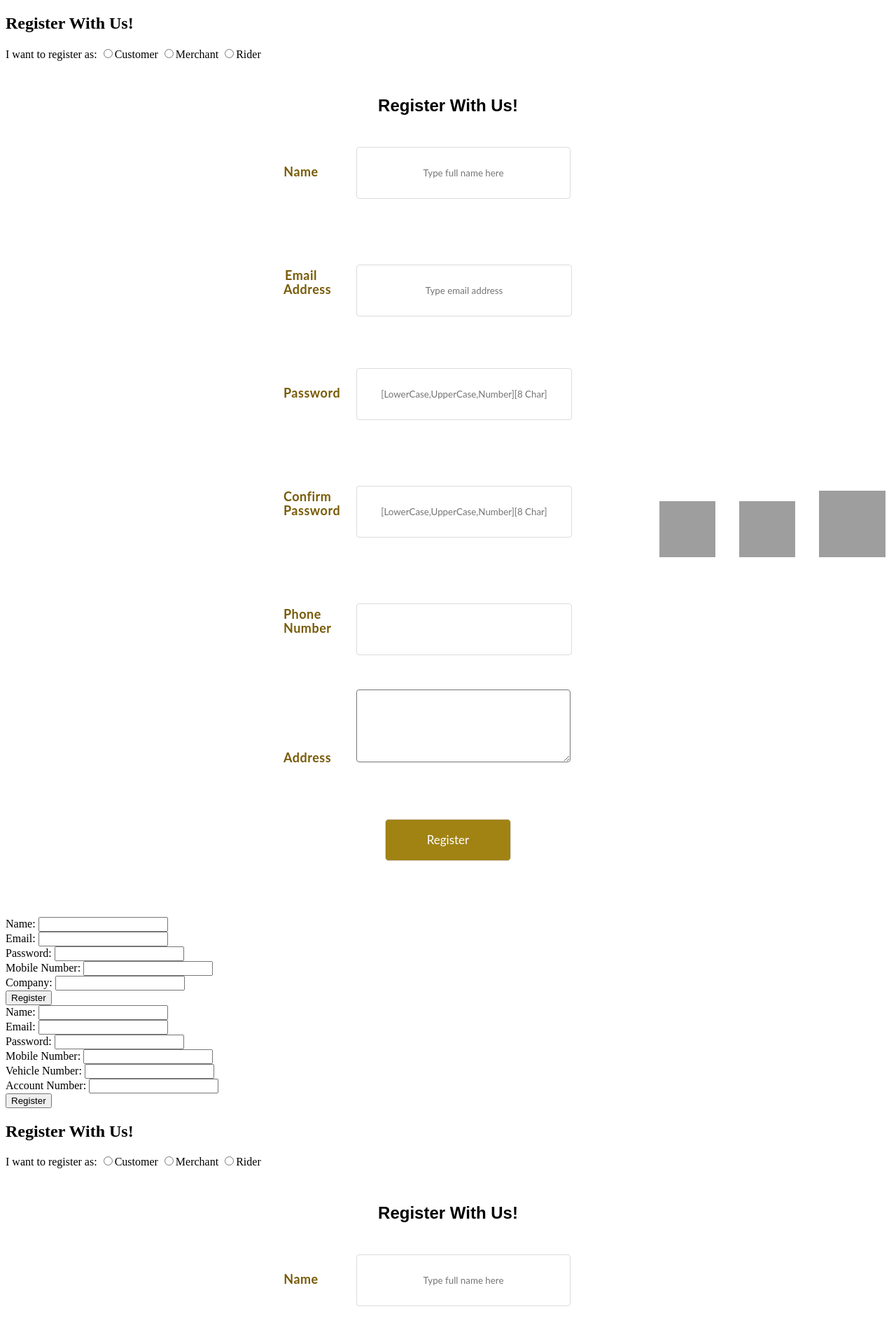
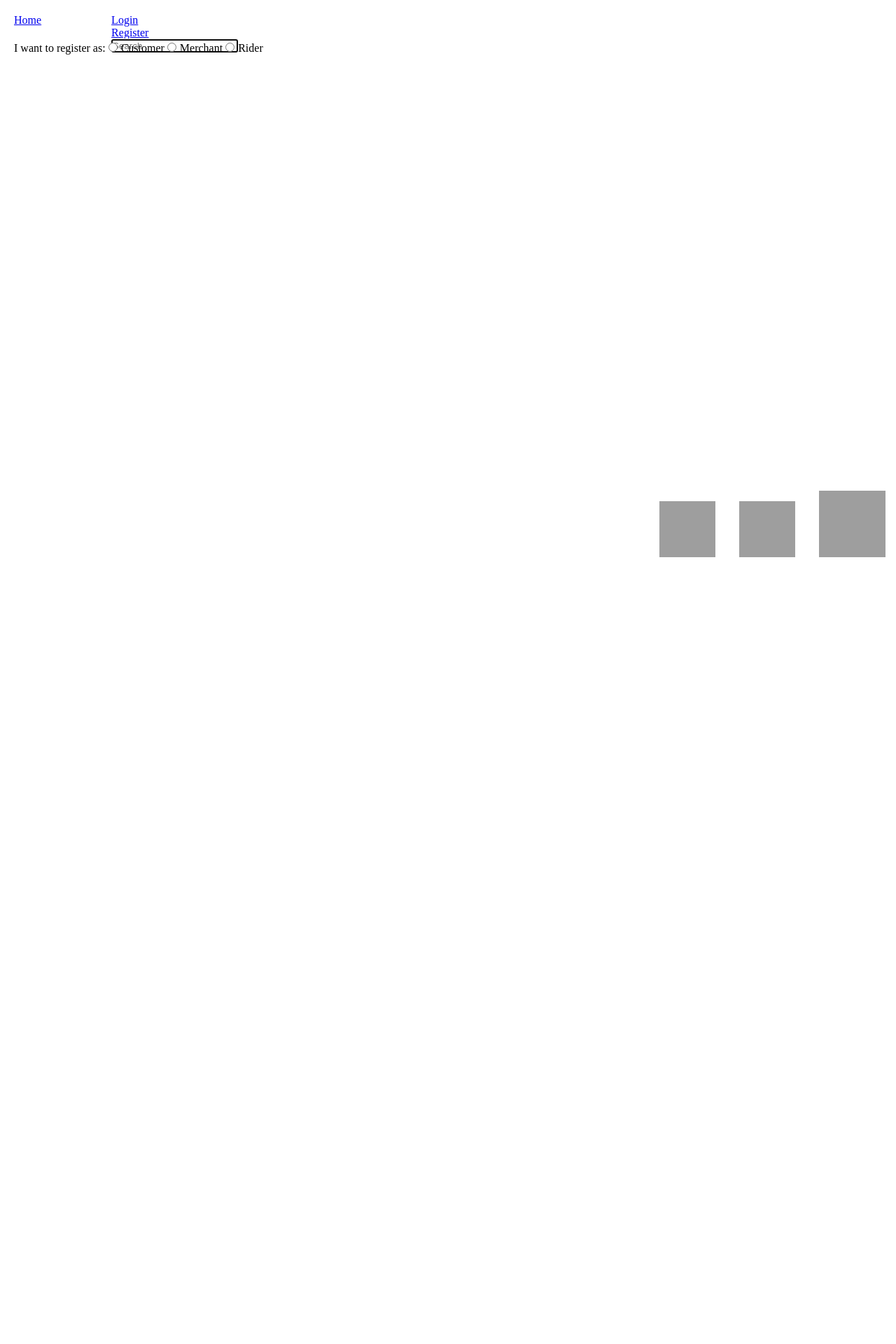
Before and after one commit to jerel1/SEP_2021_L3, a PHP site: page /SEP_2021_L3/views/register.php in a window 1280 px wide. Shown: the top 1920 px of the page at 70% size. After the commit the page ends 796 px from the top, so only its background shows below. Run offline with PHP 8.4, Linux system fonts and the light colour scheme; some web fonts are replaced; grey boxes are pictures that could not be loaded.

Commit message:
Changes to header
header

```diff
--- a/views/header.php
+++ b/views/header.php
@@ -1,192 +1,59 @@
 <!DOCTYPE html>
-<html lang="en">
+
 <head>
     <meta charset="UTF-8">
-    <meta http-equiv="X-UA-Compatible" content="IE=edge">
     <meta name="viewport" content="width=device-width, initial-scale=1.0">
-    <title>Document</title>
-    <link rel="stylesheet" href="/SEP_2021_L3/views/css/register.css">
-
-    <?php
-    require_once "./header.php";
-
-?>
-</head>
+    <title>Food Delivery Service!</title>
+    <!-- <link rel="stylesheet" href="/delivery/views/css/Register.css"> -->
+    <link rel="stylesheet" href="/SEP_2021_L3/views/css/styles.css">
 
 
+</head>
 <body>
-    <section >
-        <h1>Register With Us!</h1>
-        <div>
-            I want to register as:
-            <input type="radio" class="regType" name="regType" value="customer">Customer
-            <input type="radio" class="regType" name="regType" value="merchant">Merchant
-            <input type="radio" class="regType" name="regType" value="rider">Rider
-        </div>
+    <header>
+        <nav>
+            <ul>
+                <li><a href="/SEP_2021_L3">Home</a></li>
 
-        <article class="customerRegSection" id="Customer" >
-        <form action="../controllers/customerController.php?function=register" method="POST" onsubmit="return validatePassword(event);">
-            <div id="Contact">
+                <div id="start">
+                <?php
+                    session_start();
+                    if(isset($_SESSION['loggedInUser'])) {
+                        $user = $_SESSION['loggedInUser'];
+                        $name = $user["name"];
+                        echo "<li>Welcome <b>".$name."!</b></li>";
+                        $role = $user["role"];
+                        switch($role) {
+                            case "admin":
+                                echo "<li><a href='/SEP_2021_L3/views/admin/all_orders.php'>See all orders</a></li>";
+                                echo "<li><a href='/SEP_2021_L3/views/admin/rewards.php'>Rewards</a></li>";
+                                break;
+                            case "customer":
+                                echo "<li><a href='/SEP_2021_L3/views/customer/profile.php'>Profile</a></li>";
+                                echo "<li><a href='/SEP_2021_L3/views/customer/cart.php'>Cart</a></li>";
+                                echo "<li><a href='/SEP_2021_L3/views/customer/redeem_rewards.php'>Redeem Rewards</a></li>";
+                                echo "<li><a href='/SEP_2021_L3/views/customer/past_orders.php'>See past orders</a></li>";
+                                break;
+                            case "rider":
+                                echo "<li><a href='/SEP_2021_L3/views/rider/profile.php'>Profile</a></li>";
+                                echo "<li><a href='/SEP_2021_L3/views/rider/available_jobs.php'>View Available Jobs</a></li>";
+                                echo "<li><a href='/SEP_2021_L3/views/rider/completed_jobs.php'>View Completed Jobs</a></li>";
+                                break;
+                        }
+                        echo "<li><a href='/SEP_2021_L3/views/logout.php'>Logout</a></li>";
+                    } else {
+                        echo "<li><a href='/SEP_2021_L3/views/login.php'>Login</a></li>";
+                        echo "<li><a href='/SEP_2021_L3/views/register.php'>Register</a></li>";
+                    }
 
-                <div id="Zoom"><h2>Register With Us!</h2></div>
-
-                <!-- <div id="form-control">
-                    <label>Upload Pic</label><br />
-                    <div id="box"><p>Your Picture</p></div>
-                    <br>
-                    <div id="file">
-                    <input  required type="file" break name="uprofpic" value="Upload Pic!" onclick="matchPassword()" >
-                    </div>
-                </div> -->
-
-                <div id="form-control">
-                    <label>Name</label>
-
-                    <input type="text" name="name" id="name"
-                    title="Name must not contain number" required placeholder="Type full name here"
-                    >
+                ?>
+                <li>
+                    <input id="search" type="search" placeholder="Search" width="50px" autofocus required />
+                </li>
                 </div>
-
-                <div id="form-control">
-                    <label>Email Address</label>
-
-                    <input type="email" name="email" id="email" required placeholder="Type email address" title="Email must be valid">
-                </div>
-
-                <div id="form-control" >
-                    <label for="">Password</label>
-
-                    <input type="password" name="password" id="password"  id="password"  required placeholder="[LowerCase,UpperCase,Number][8 Char]" >
-                </div>
-
-                <div id="form-control">
-                    <label for="">Confirm Password</label>
-
-                    <input type="password" name="Confirmpassword" id="Confirmpassword" required placeholder="[LowerCase,UpperCase,Number][8 Char]">
-
-                </div>
-
-                <div id="form-control">
-                    <label for="">Phone Number</label>
-
-                    <input type="tel"name="mobileNumber" id="mobileNumber" required title="Enter your number" pattern="[0-9]{8}" >
-                </div>
+            </ul>
+        </nav>
+    </header>
 
 
-                <div id="form-control">
-                    <label>Address</label>
-
-                    <textarea name="address" id="address" required cols="30" rows="3" maxlength="50" title="Please give ur Address" required></textarea>
-                </div>
-
-                <br>
-
-                <div id="form-control" class="register">
-
-                    <input type="submit" value="Register" onclick="DisplayInfo()"/>
-
-               </div>
-
-               <div id="Email">
-               <?php
-
-                $val=isset($_GET['message'])?$_GET['message']:"";
-                if($val==1)
-                {
-                    echo"<div id='state'><b>Your Email already Exists!</b>";
-                }
-
-
-               ?>
-                </div>
-
-            </div>
-
-
-        </form>
-
-        </article>
-        <article class="merchantRegSection">
-            <form action="../controllers/merchantController.php?function=register" method="POST" onsubmit="return validatePassword(event);">
-                <label for="name">Name:</label>
-                <input type="text" name="name" id="name" required><br>
-                <label for="email">Email:</label>
-                <input type="email" name="email" id="email" required><br>
-                <label for="password">Password:</label>
-                <input type="password" name="password" id="password" required><br>
-                <label for="mobileNumer">Mobile Number:</label>
-                <input type="number" name="mobileNumber" id="mobileNumber" required><br>
-                <label for="company">Company:</label>
-                <input type="text" name="company" id="company" required><br>
-                <input type="submit" value="Register">
-            </form>
-        </article>
-        <article class="riderRegSection">
-            <form action="../controllers/riderController.php?function=register" method="POST" onsubmit="return validatePassword(event);">
-                <label for="name">Name:</label>
-                <input type="text" name="name" id="name" required><br>
-                <label for="email">Email:</label>
-                <input type="email" name="email" id="email" required><br>
-                <label for="password">Password:</label>
-                <input type="password" name="password" id="password" required><br>
-                <label for="mobileNumber">Mobile Number:</label>
-                <input type="number" name="mobileNumber" id="mobileNumber" required><br>
-                <label for="vehicleNumber">Vehicle Number:</label>
-                <input type="text" name="vehicleNumber" id="vehicleNumber" required><br>
-                <label for="accountNumber">Account Number:</label>
-                <input type="text" name="accountNumber" id="accountNumber" required><br>
-                <input type="submit" value="Register">
-            </form>
-        </article>
-
-
-
-
-
-    </section>
-
-
-
-
-    <script src="./js/jquery-3.5.1.min.js"></script>
-    <script>
-        $(document).ready(function(){
-            $('input:radio[name="regType"]').change(function() {
-                let regType = $(this).val();
-                if (regType == 'customer') {
-                    $(".customerRegSection").show();
-                    $(".merchantRegSection").hide();
-                    $(".riderRegSection").hide();
-                } else if(regType=='merchant') {
-                    $(".merchantRegSection").show();
-                    $(".customerRegSection").hide();
-                    $(".riderRegSection").hide();
-                } else {
-                    $(".merchantRegSection").hide();
-                    $(".customerRegSection").hide();
-                    $(".riderRegSection").show();
-                }
-            });
-
-        })
-
-        function validatePassword(e)
-        {
-            //to retreive the password field (3rd field) from the form
-            let password = $(e.target["2"]).val()+"";
-            if(!password.match(/(?=.{6,}$)(?=.*[A-Z])(?=.*\d).*/g)) {
-                alert("Invalid password. Ensure that password is at least 6 characters long with at least one uppercase letter and one digit");
-                return false;
-            }
-            return true;
-        }
-    </script>
-    <div class="fixed">
-        <footer id="socialmedia">
-            <a href="https://twitter.com/?lang=en"><img src="uploaded_images/twitter.png" alt="Twitter" width="80px" height="80px"></a>
-            <a href="https://www.facebook.com/fareastfloracomsg"><img src="uploaded_images/Facebook.png" alt="Facebook" width="80px" height="80px"></a>
-            <a href="https://www.instagram.com/fareastfloracomsg/"><img src="uploaded_images/Instagram.png" alt="Instagram" width="95px" height="95px"></a>
-        </footer>
-    </div>
 </body>
-</html>
--- a/views/register.php
+++ b/views/register.php
@@ -5,7 +5,7 @@
     <meta http-equiv="X-UA-Compatible" content="IE=edge">
     <meta name="viewport" content="width=device-width, initial-scale=1.0">
     <title>Document</title>
-    <link rel="stylesheet" href="/SEP_2021_L3/views/css/register.css">
+    <link rel="stylesheet" href="SEP_2021_L3/views/css/Register.css">
 
     <?php
     require_once "./header.php";
@@ -16,7 +16,7 @@
 
 <body>
     <section >
-        <h1>Register With Us!</h1>
+
         <div>
             I want to register as:
             <input type="radio" class="regType" name="regType" value="customer">Customer
```
